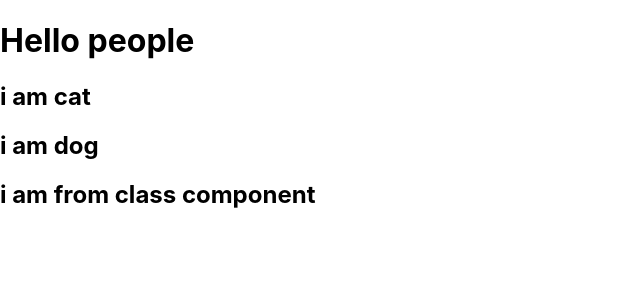
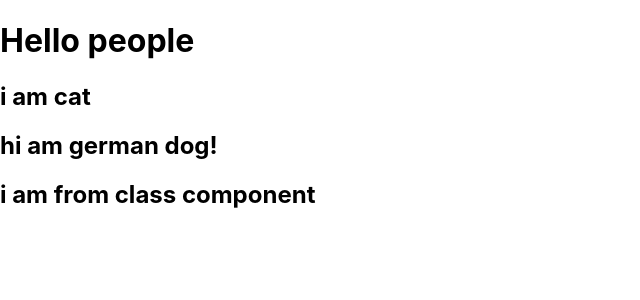
Before and after one commit to Kailas-lab/Reactjs_basics, a React (Create React App) app in the folder myapp/: page / in a window 1280 px wide. Shown: the top 300 px of the page, without its empty margins (0-640 px from the left). Built offline with nearby package versions, Linux system fonts and the light colour scheme.

Commit message:
sample_files

```diff
--- a/myapp/src/components/Cat.js
+++ b/myapp/src/components/Cat.js
@@ -2,10 +2,12 @@ import Dog from './Dog';
 import Apple from './Apple';
 
 function Cat(){
+  const brand="german"
     return (
       <div>
          <h2>i am cat</h2>
-         <Dog />
+         <Dog brand={brand} />
+
          <Apple/>         {/*we have to import dog component because cat doesnt know dog*/}
       </div>
     );
--- a/myapp/src/components/Dog.js
+++ b/myapp/src/components/Dog.js
@@ -1,6 +1,12 @@
-function Dog(){
+function Dog(props){
+
+    const {brand}=props
+
+    //const brand="german"
+    const text=`hi am ${brand} dog!`  //template string for dynamic
+
     return (
-      <h2>i am dog</h2>
+      <h2>{text}</h2>
     );
   }
 
```
